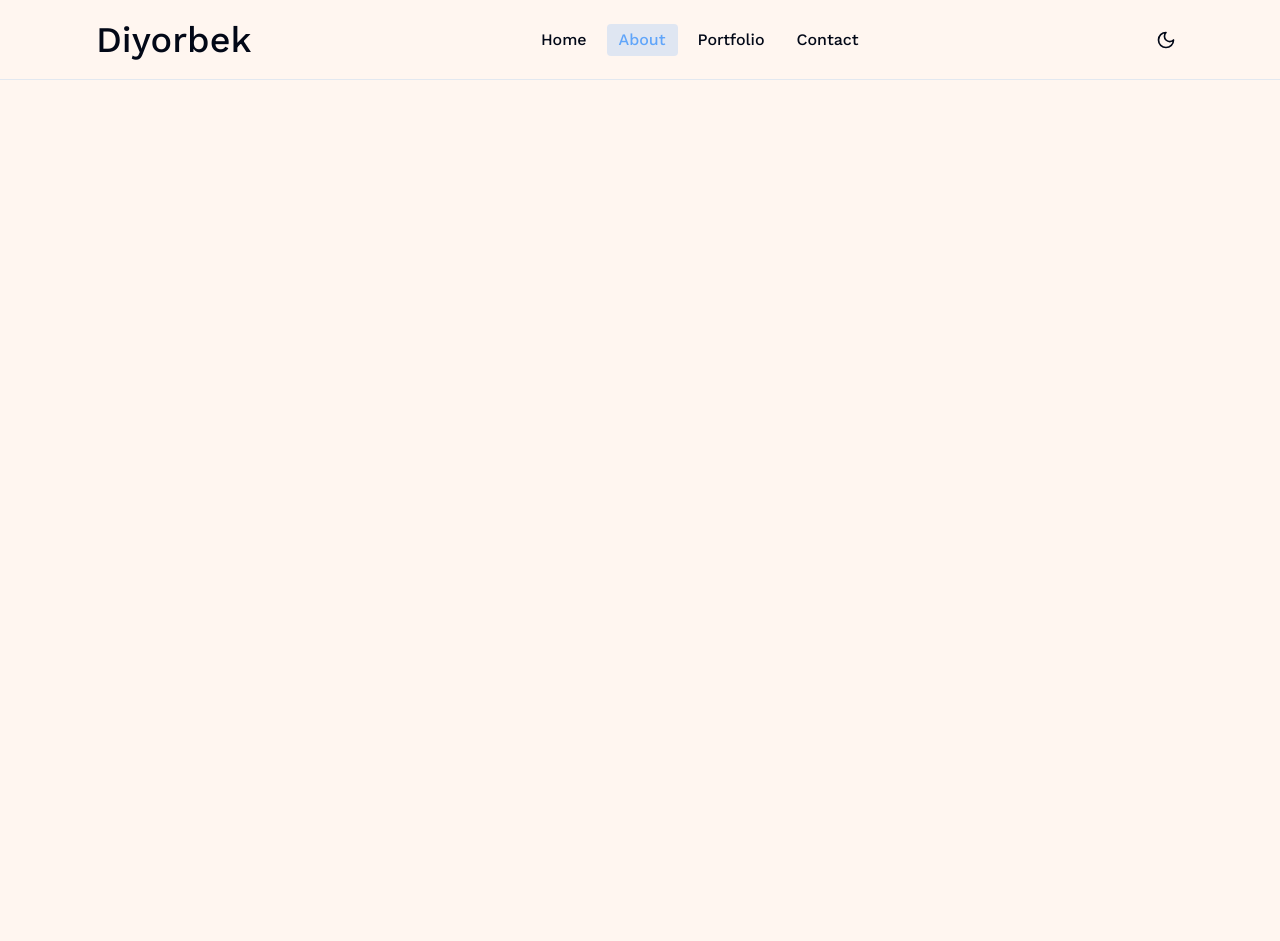
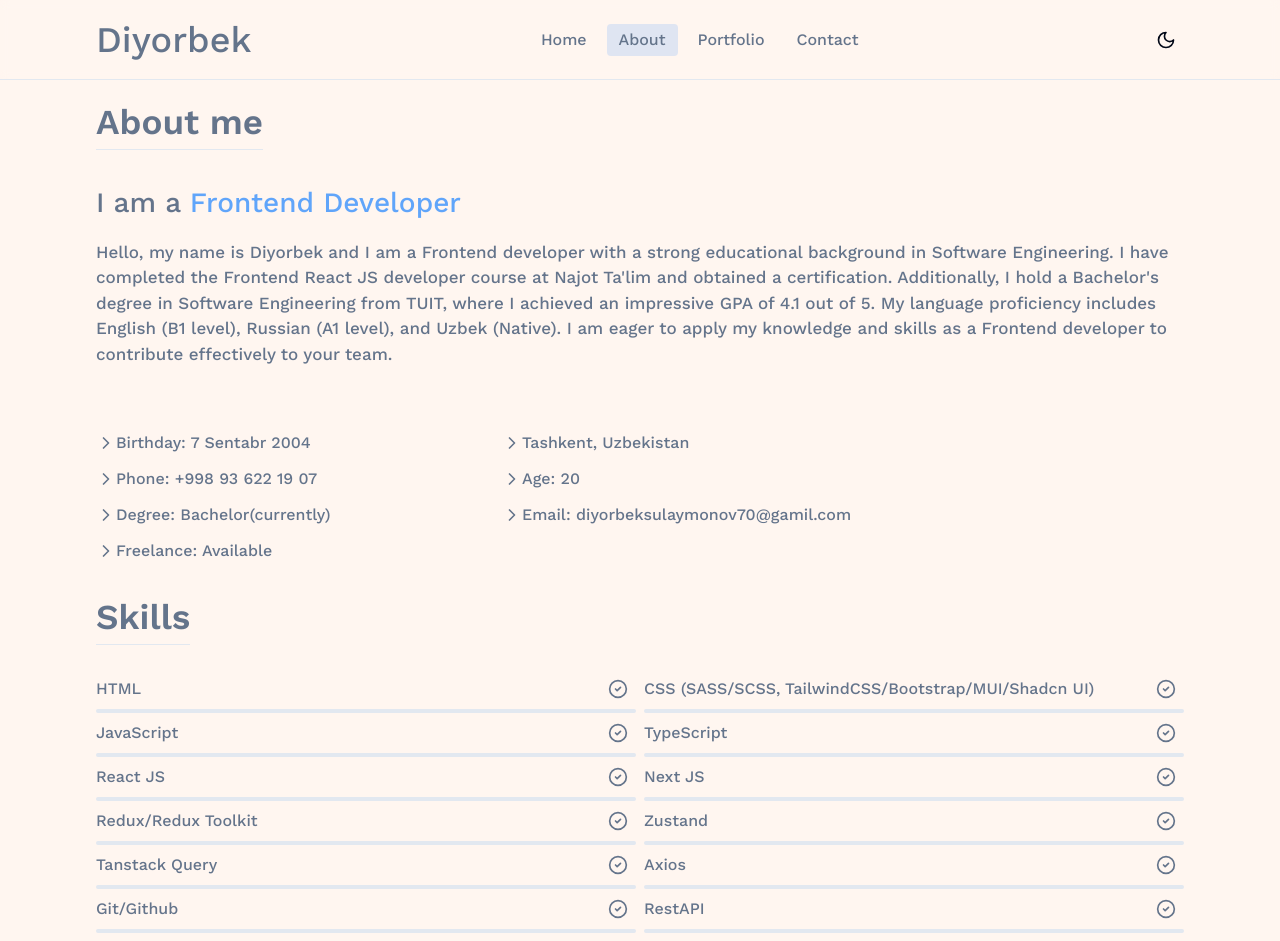
Before and after one commit to developerdiyorbek/myportfolio, a Next.js app: page /about in a window 1280 px wide. Shown: the top 941 px of the page. Before the commit the page ends 800 px from the top, so only its background shows below. Built offline with nearby package versions, Linux system fonts and the light colour scheme.

Commit message:
About Page

```diff
--- a/app/(root)/(home)/page.tsx
+++ b/app/(root)/(home)/page.tsx
@@ -4,9 +4,9 @@ import Link from "next/link";
 
 const Home = () => {
   return (
-    <section className="max-w-6xl w-full container mx-auto mt-[10vh] min-h-[90vh] flex max-md:flex-col-reverse justify-start">
+    <section className="w-full  mt-[10vh] min-h-[90vh] flex max-lg:flex-col-reverse home-page">
       <div className="w-full md:self-center">
-        <h2 className="mb-6 text-slate-500 dark:text-slate-200 text-[22px] md:text-[24px] font-semibold text-center lg:text-left">
+        <h2 className="mb-6 text-muted-foreground text-[22px] md:text-[24px] font-semibold text-center lg:text-left">
           Hello, my name is
           <br />{" "}
           <span className="text-[21px] sm:text-[28px]  text-blue-400 dark:text-white">
@@ -14,16 +14,16 @@ const Home = () => {
           </span>
         </h2>
         <h3 className="mb-8 md:text-[36px] text-[24px] font-bold text-center lg:text-left">
-          <span className="text-slate-500 dark:text-slate-200">I am a </span>
+          <span className="text-muted-foreground">I am a </span>
           <span className="md:text-[38px] text-[25px] text-blue-400 dark:text-white">
             Frontend developer
           </span>
         </h3>
-        <p className="mb-8 sm:text-lg dark:text-slate-200  text-center text-slate-500 lg:text-left">
+        <p className="mb-8 sm:text-lg  text-center  lg:text-left text-muted-foreground">
           I am a professional web developer. I can create FrontEnd part of a
           website. If you interested click the button.
         </p>
-        <Link href="/about" className="max-md:text-center block">
+        <Link href="/about" className="max-lg:text-center block">
           <Button
             variant={"secondary"}
             size={"lg"}
@@ -33,7 +33,7 @@ const Home = () => {
           </Button>
         </Link>{" "}
       </div>
-      <div className="relative size-64 sm:size-80 md:w-[600px] lg:h-[400px] z-10 max-md:my-5 self-center bg-transparent">
+      <div className="relative size-64 sm:size-80 lg:w-[600px] lg:h-[400px] z-10 max-lg:my-5 self-center bg-transparent">
         <Image src={"/myImage.png"} alt="myImage" fill />
       </div>
     </section>
--- /dev/null
+++ b/app/(root)/_components/DownloadBtn.tsx
@@ -0,0 +1,14 @@
+import { Button } from "@/components/ui/button";
+import Link from "next/link";
+
+function DownloadBtn() {
+  return (
+    <Link href="/myresume.pdf" download target="_blank" className="block mb-5">
+      <Button size={"lg"} className="text-[16px]">
+        Download CV
+      </Button>
+    </Link>
+  );
+}
+
+export default DownloadBtn;
--- /dev/null
+++ b/app/(root)/_components/InformationItem.tsx
@@ -0,0 +1,16 @@
+import { ChevronRight } from "lucide-react";
+
+interface Props {
+  title: string;
+}
+
+function InformationItem({ title }: Props) {
+  return (
+    <li className="flex items-center">
+      <ChevronRight className="size-5 text-muted-foreground" />
+      <span className="text-muted-foreground">{title}</span>
+    </li>
+  );
+}
+
+export default InformationItem;
--- /dev/null
+++ b/app/(root)/_components/KnowlodgeItem.tsx
@@ -0,0 +1,20 @@
+import { Separator } from "@/components/ui/separator";
+import { CircleCheck } from "lucide-react";
+
+interface Props {
+  title: string;
+}
+
+function KnowlodgeItem({ title }: Props) {
+  return (
+    <li className="flex flex-col gap-2 text-muted-foreground">
+      <div className="flex justify-between pe-2 items-center">
+        <p>{title}</p>
+        <CircleCheck size={20} />
+      </div>
+      <Separator className="h-1 rounded" />
+    </li>
+  );
+}
+
+export default KnowlodgeItem;
--- a/app/(root)/_components/Navbar.tsx
+++ b/app/(root)/_components/Navbar.tsx
@@ -10,11 +10,13 @@ const Navbar = () => {
   const pathname = usePathname();
 
   return (
-    <header className="backdrop-blur-sm z-50 fixed inset-0 border-b bg-background h-[10vh]">
+    <header className="backdrop-blur-sm z-50 fixed inset-0 border-b bg-background/95 h-[10vh]">
       <div className="container max-w-6xl mx-auto h-[10vh] w-full flex items-center justify-between">
         {/* Logo */}
         <Link href={"/"}>
-          <h1 className="text-3xl md:text-4xl">Diyorbek</h1>
+          <h1 className="text-3xl md:text-4xl text-muted-foreground">
+            Diyorbek
+          </h1>
         </Link>
 
         {/* NavLinks */}
@@ -23,7 +25,7 @@ const Navbar = () => {
             <Link
               href={nav.route}
               key={nav.name}
-              className={`hover:bg-blue-400/20 py-1 px-3 cursor-pointer rounded transition-colors ${
+              className={`hover:bg-blue-400/20 py-1 px-3 cursor-pointer rounded transition-colors text-muted-foreground ${
                 pathname === nav.route && "text-blue-400 bg-blue-400/20"
               }`}
             >
--- a/app/(root)/about/page.tsx
+++ b/app/(root)/about/page.tsx
@@ -1,11 +1,59 @@
 import { Metadata } from "next";
+import DownloadBtn from "../_components/DownloadBtn";
+import { Separator } from "@/components/ui/separator";
+import { aboutInformation, knowledge } from "@/constants";
+import InformationItem from "../_components/InformationItem";
+import KnowlodgeItem from "../_components/KnowlodgeItem";
 
 export const metadata: Metadata = {
   title: "About me",
 };
 
 const About = () => {
-  return <div className="max-w-6xl mx-auto">About</div>;
+  return (
+    <section className="w-full mt-[10vh] min-h-[90vh]">
+      <div className="inline-block mb-4 mt-4 md:mb-8">
+        <h1 className="text-[25px] text-muted-foreground md:text-[35px] font-semibold">
+          About me
+        </h1>
+        <Separator />
+      </div>
+      <h2 className="font-medium text-[24px] md:text-[28px] text-muted-foreground mb-2 md:mb-4">
+        I am a <span className="text-blue-400">Frontend Developer</span>
+      </h2>
+      <p className="text-[16px] md:text-[17px] mb-10 md:mb-16 text-muted-foreground">
+        Hello, my name is Diyorbek and I am a Frontend developer with a strong
+        educational background in Software Engineering. I have completed the
+        Frontend React JS developer course at Najot Ta&apos;lim and obtained a
+        certification. Additionally, I hold a Bachelor&apos;s degree in Software
+        Engineering from TUIT, where I achieved an impressive GPA of 4.1 out of
+        5. My language proficiency includes English (B1 level), Russian (A1
+        level), and Uzbek (Native). I am eager to apply my knowledge and skills
+        as a Frontend developer to contribute effectively to your team.
+      </p>
+
+      <ul className="list-none max-w-[800px] grid md:grid-cols-2  gap-3 mb-7">
+        {aboutInformation.map(({ id, title }) => (
+          <InformationItem key={id} title={title} />
+        ))}
+      </ul>
+
+      <div className="inline-block mb-4 md:mb-8">
+        <h3 className="text-[25px] text-muted-foreground md:text-[35px] font-semibold">
+          Skills
+        </h3>
+        <Separator />
+      </div>
+
+      <ul className="grid md:grid-cols-2 gap-2 mb-5 md:mb-8">
+        {knowledge.map(({ id, title }) => (
+          <KnowlodgeItem key={id} title={title} />
+        ))}
+      </ul>
+
+      <DownloadBtn />
+    </section>
+  );
 };
 
 export default About;
--- a/app/(root)/contact/page.tsx
+++ b/app/(root)/contact/page.tsx
@@ -1,3 +1,4 @@
+import { Separator } from "@/components/ui/separator";
 import { Metadata } from "next";
 
 export const metadata: Metadata = {
@@ -5,7 +6,16 @@ export const metadata: Metadata = {
 };
 
 const Contact = () => {
-  return <div className="max-w-6xl mx-auto">Contact</div>;
+  return (
+    <section className="w-full mt-[10vh] min-h-[90vh]">
+      <div className="inline-block mb-8 mt-4 md:mb-20">
+        <h1 className="text-[25px] text-muted-foreground md:text-[35px] font-semibold">
+          Contact
+        </h1>
+        <Separator />
+      </div>
+    </section>
+  );
 };
 
 export default Contact;
--- a/app/(root)/layout.tsx
+++ b/app/(root)/layout.tsx
@@ -7,7 +7,7 @@ const Layout = ({ children }: ChildProps) => {
       <header>
         <Navbar />
       </header>
-      <main className="container mx-auto">{children}</main>
+      <main className="container mx-auto max-w-6xl">{children}</main>
     </>
   );
 };
--- a/app/(root)/portfolio/page.tsx
+++ b/app/(root)/portfolio/page.tsx
@@ -1,3 +1,4 @@
+import { Separator } from "@/components/ui/separator";
 import { Metadata } from "next";
 
 export const metadata: Metadata = {
@@ -5,7 +6,16 @@ export const metadata: Metadata = {
 };
 
 const Portfolio = () => {
-  return <div className="max-w-6xl mx-auto">Portfolio</div>;
+  return (
+    <section className="w-full mt-[10vh] min-h-[90vh]">
+      <div className="inline-block mb-8 mt-4 md:mb-20">
+        <h1 className="text-[25px] text-muted-foreground md:text-[35px] font-semibold">
+          Portfolio
+        </h1>
+        <Separator />
+      </div>
+    </section>
+  );
 };
 
 export default Portfolio;
--- a/app/globals.css
+++ b/app/globals.css
@@ -61,3 +61,7 @@
 body::-webkit-scrollbar {
   display: none;
 }
+
+.home-page {
+  justify-content: start;
+}
--- a/constants/index.ts
+++ b/constants/index.ts
@@ -11,3 +11,104 @@ export const navLinks = [
   { name: "Portfolio", route: "/portfolio", icon: BriefcaseBusiness },
   { name: "Contact", route: "/contact", icon: MessageSquare },
 ];
+
+const myAge = new Date().getFullYear() - 2004;
+
+export const aboutInformation = [
+  {
+    id: 1,
+    title: "Birthday: 7 Sentabr 2004",
+  },
+  {
+    id: 2,
+    title: "Tashkent, Uzbekistan",
+  },
+  {
+    id: 3,
+    title: "Phone: +998 93 622 19 07",
+  },
+  {
+    id: 4,
+    title: `Age: ${myAge}`,
+  },
+  {
+    id: 5,
+    title: "Degree: Bachelor(currently)",
+  },
+  {
+    id: 6,
+    title: "Email: diyorbeksulaymonov70@gamil.com",
+  },
+  {
+    id: 7,
+    title: "Freelance: Available",
+  },
+];
+
+export const knowledge = [
+  {
+    id: 8,
+    title: "HTML",
+  },
+  {
+    id: 9,
+    title: "CSS (SASS/SCSS, TailwindCSS/Bootstrap/MUI/Shadcn UI)",
+  },
+  {
+    id: 10,
+    title: "JavaScript",
+  },
+  {
+    id: 11,
+    title: "TypeScript",
+  },
+  {
+    id: 12,
+    title: "React JS",
+  },
+  {
+    id: 13,
+    title: "Next JS",
+  },
+  {
+    id: 14,
+    title: "Redux/Redux Toolkit",
+  },
+  {
+    id: 15,
+    title: "Zustand",
+  },
+
+  {
+    id: 16,
+    title: "Tanstack Query",
+  },
+  {
+    id: 17,
+    title: "Axios",
+  },
+  {
+    id: 18,
+    title: "Git/Github",
+  },
+  {
+    id: 19,
+    title: "RestAPI",
+  },
+  {
+    id: 20,
+    title: "React-hook-form",
+  },
+  {
+    id: 21,
+    title: "Formik",
+  },
+  {
+    id: 22,
+    title: "Firebase",
+  },
+  {
+    id: 23,
+    title: "SEO(Search engine optimization)",
+  },
+];
```
Also changed, not shown: 1 other file (tests, documents, lock files or other folders).
